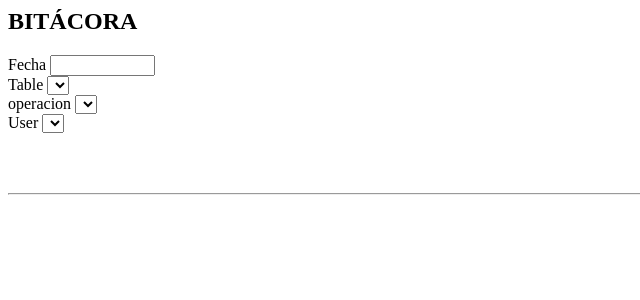
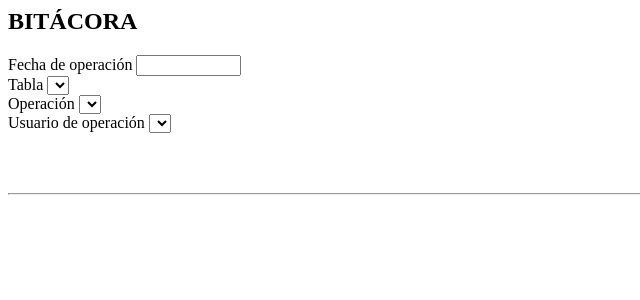
Before and after one commit to hmvsoluciones/protocolo-dr-house, a PHP site: page /components/binnacle/index.php in a window 1280 px wide. Shown: the top 300 px of the page, without its empty margins (0-640 px from the left). Run offline with PHP 8.4, Linux system fonts and the light colour scheme; lists and menus that the app fills with data are empty.

Commit message:
Actualizacion de etiquetas

```diff
--- a/components/binnacle/index.php
+++ b/components/binnacle/index.php
@@ -16,19 +16,19 @@ require_once __DIR__ . '../../../src/constants/constants.php';
 
             <form class="form-inline" id="frmBinnacleSearch">
                 <div class="form-group mx-sm-3 mb-2">
-                    <label for="binnacleDate" >Fecha</label>
+                    <label for="binnacleDate" ><?php echo BINNACLE_OPERATION_DATE; ?></label>
                     <input type="text" readonly name="binnacleDate" size="10"  id="binnacleDate" placeholder="" class="validate[required]">
                 </div>
                 <div class="form-group mx-sm-3 mb-2">
-                    <label for="catalogTable">Table</label>
+                    <label for="catalogTable"><?php echo BINNACLE_TABLE; ?></label>
                     <select class="form-control" name="catalogTable" id="catalogTable"></select>
                 </div>
                 <div class="form-group mx-sm-3 mb-2">
-                    <label for="catalogOperation">operacion</label>
+                    <label for="catalogOperation"><?php echo BINNACLE_OPERATION; ?></label>
                     <select class="form-control" name="catalogOperations" id="catalogOperations"></select>
                 </div>
                 <div class="form-group mx-sm-3 mb-2">
-                    <label for="usuario">User</label>
+                    <label for="usuario"><?php echo BINNACLE_OPERATION_USER; ?></label>
                     <select class="form-control" name="user" id="user"></select>
                 </div>
                 <span class="fa fa-search iconSuccess" data-toggle="modal" onclick="binnacleSearch()"></span>
```
